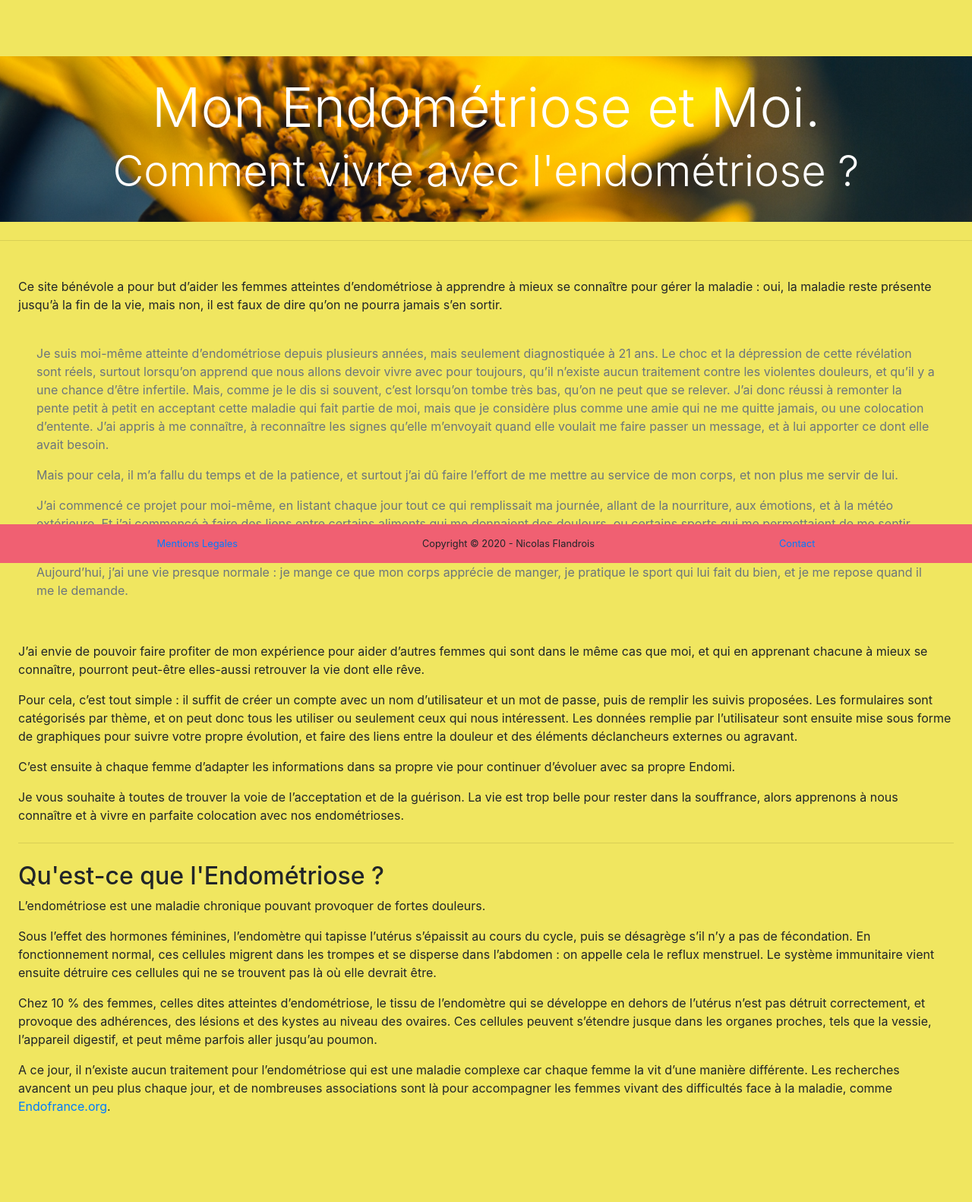
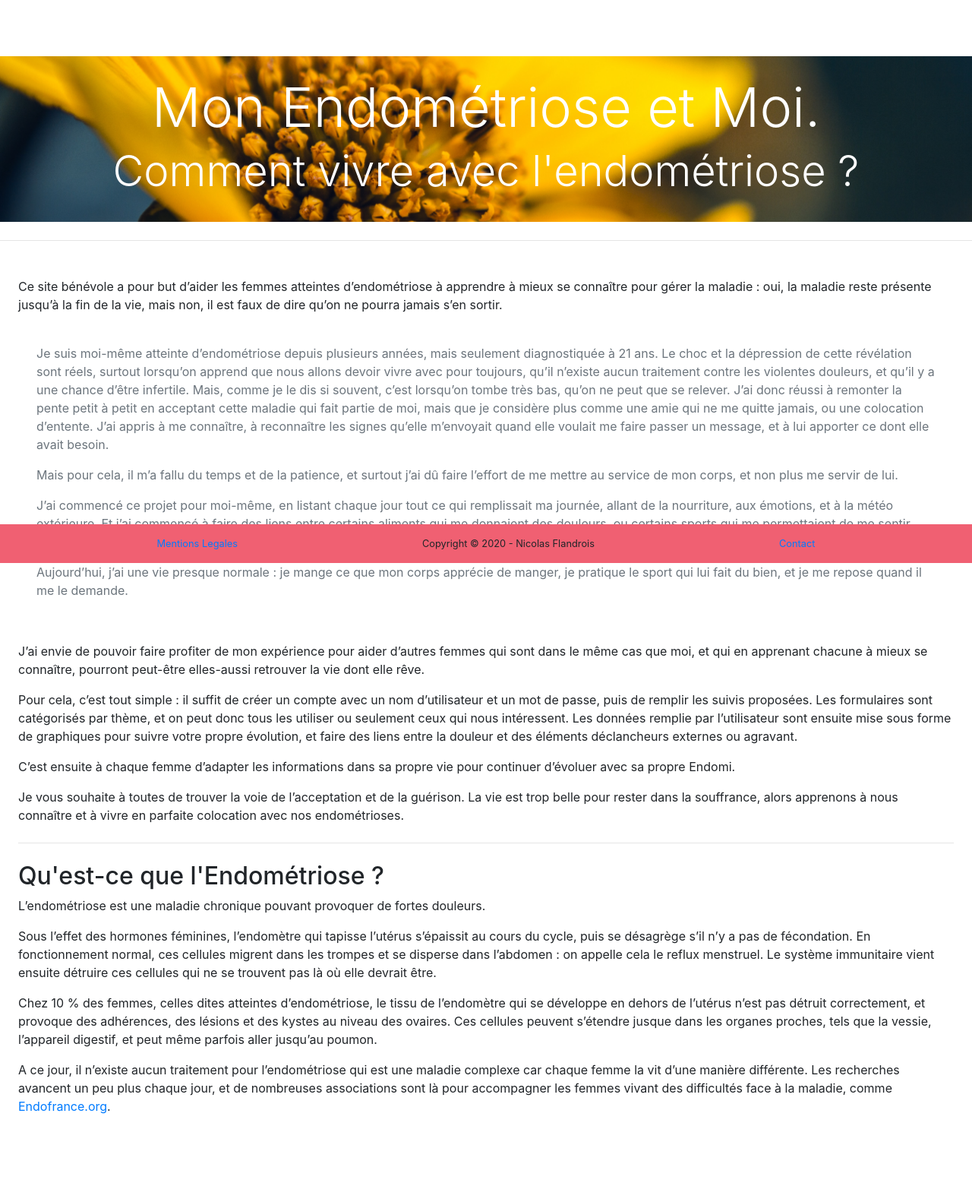
Before and after one commit to NicolasFlandrois/Endomi-et-Moi, a Django app: page / in a window 1280 px wide. Shown: the part 59-1641 px from the top of the page at 76% size. Run offline with Django 3.2, Linux system fonts and the light colour scheme; some libraries are stand-ins or nearby versions.

Commit message:
Removed Yellow theme from base.html

```diff
--- a/home/templates/home/base.html
+++ b/home/templates/home/base.html
@@ -28,8 +28,9 @@
   <!-- <link href="http://fonts.googleapis.com/css?family=Scope+One" rel="stylesheet" type="text/css"> -->
 
 </head>
-
-<body style="background-color: #f0e660">
+<!-- style="background-color: #f0e660" --> <!-- Jaune Endomi -->
+<!-- style="background-color: #f06072" --> <!-- Rose Endomi -->
+<body>
 
   <div class="d-flex" id="wrapper">
 
```
